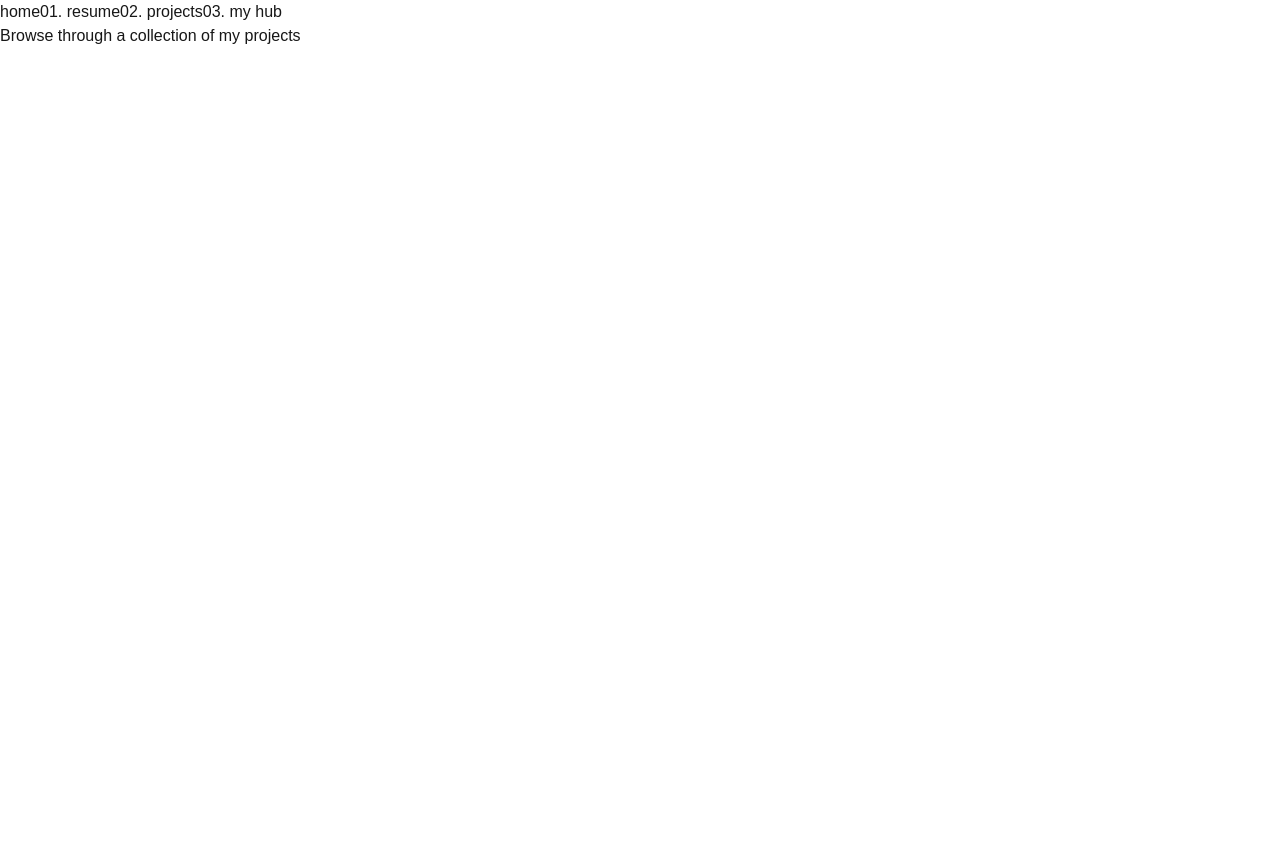
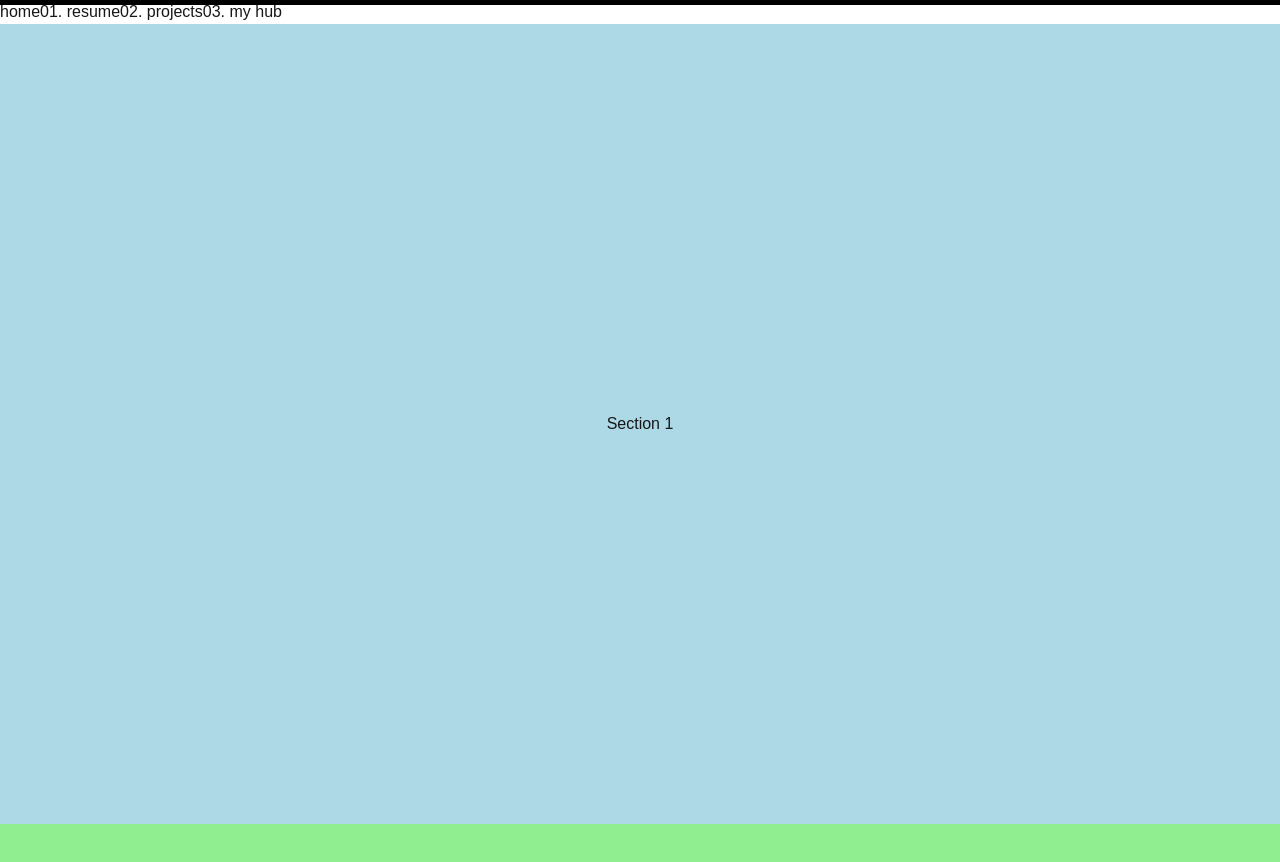
Before and after one commit to hannankm/next-portfolio, a Next.js app: page /projects in a window 1280 px wide. Shown: the top 862 px of the page. Before the commit the page ends 800 px from the top, so only its background shows below. Built offline with nearby package versions, Linux system fonts and the light colour scheme.

Commit message:
framer setup

```diff
--- a/src/app/globals.css
+++ b/src/app/globals.css
@@ -9,6 +9,7 @@
   --background: #ffffff;
   --foreground: #171717;
 }
+
 
 @media (prefers-color-scheme: dark) {
   :root {
@@ -22,3 +23,12 @@ body {
   background: var(--background);
   font-family: Arial, Helvetica, sans-serif;
 }
+/* styles/globals.css */
+html {
+  scroll-snap-type: y mandatory;
+  scroll-behavior: smooth;
+}
+
+section {
+  scroll-snap-align: start;
+}
--- a/src/app/projects/page.tsx
+++ b/src/app/projects/page.tsx
@@ -1,7 +1,74 @@
-export default function Projects () {
-    return (
-        <div>
-            <h1>Browse through a collection of my projects</h1>
-        </div>
-    )
-}
+// pages/index.tsx
+"use client"; // Add this line at the top
+
+import type { NextPage } from "next";
+import Section from "@/components/home/Section";
+import { motion, useScroll, useSpring } from "framer-motion";
+
+const Projects: NextPage = () => {
+  const { scrollYProgress } = useScroll();
+  const scaleX = useSpring(scrollYProgress, {
+    stiffness: 100,
+    damping: 30,
+    restDelta: 0.001,
+  });
+
+  return (
+    <div style={{ overflowX: "hidden", scrollSnapType: "y mandatory" }}>
+      {/* Progress Bar */}
+      <motion.div
+        style={{
+          scaleX,
+          position: "fixed",
+          top: 0,
+          left: 0,
+          right: 0,
+          height: "5px",
+          background: "black",
+          transformOrigin: "0%",
+          zIndex: 1000,
+        }}
+      />
+
+      {/* Sections */}
+      <Section id="section1" backgroundColor="lightblue">
+        <motion.h1
+          initial={{ opacity: 0, y: 50 }}
+          whileInView={{ opacity: 1, y: 0 }}
+          transition={{ duration: 1 }}
+        >
+          Section 1
+        </motion.h1>
+      </Section>
+      <Section id="section2" backgroundColor="lightgreen">
+        <motion.h1
+          initial={{ opacity: 0, y: 50 }}
+          whileInView={{ opacity: 1, y: 0 }}
+          transition={{ duration: 1 }}
+        >
+          Section 2
+        </motion.h1>
+      </Section>
+      <Section id="section3" backgroundColor="lightcoral">
+        <motion.h1
+          initial={{ opacity: 0, y: 50 }}
+          whileInView={{ opacity: 1, y: 0 }}
+          transition={{ duration: 1 }}
+        >
+          Section 3
+        </motion.h1>
+      </Section>
+      <Section id="section4" backgroundColor="lightyellow">
+        <motion.h1
+          initial={{ opacity: 0, y: 50 }}
+          whileInView={{ opacity: 1, y: 0 }}
+          transition={{ duration: 1 }}
+        >
+          Section 4
+        </motion.h1>
+      </Section>
+    </div>
+  );
+};
+
+export default Projects;
--- /dev/null
+++ b/src/components/home/Section.tsx
@@ -0,0 +1,31 @@
+// components/Section.tsx
+import React, { ReactNode } from "react";
+import "@/app/globals.css";
+
+
+interface SectionProps {
+  id: string;
+  children: ReactNode;
+  backgroundColor: string;
+}
+
+const Section: React.FC<SectionProps> = ({ id, children, backgroundColor }) => {
+  return (
+    <section
+      id={id}
+      style={{
+        height: "100vh",
+        width: "100vw",
+        backgroundColor: backgroundColor,
+        display: "flex",
+        justifyContent: "center",
+        alignItems: "center",
+        scrollSnapAlign: "start",
+      }}
+    >
+      {children}
+    </section>
+  );
+};
+
+export default Section;
```
Also changed, not shown: package.json (+7 -6 lines), 1 other file (tests, documents, lock files or other folders).
